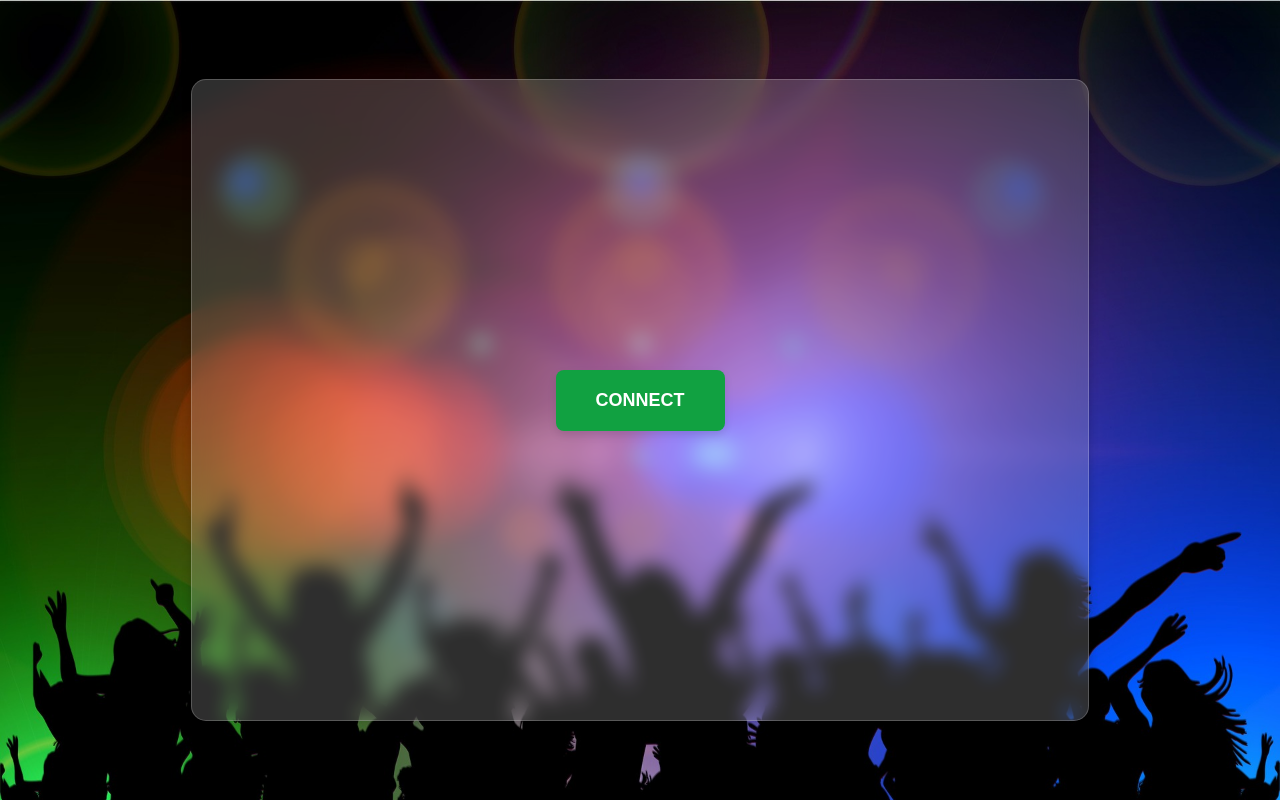
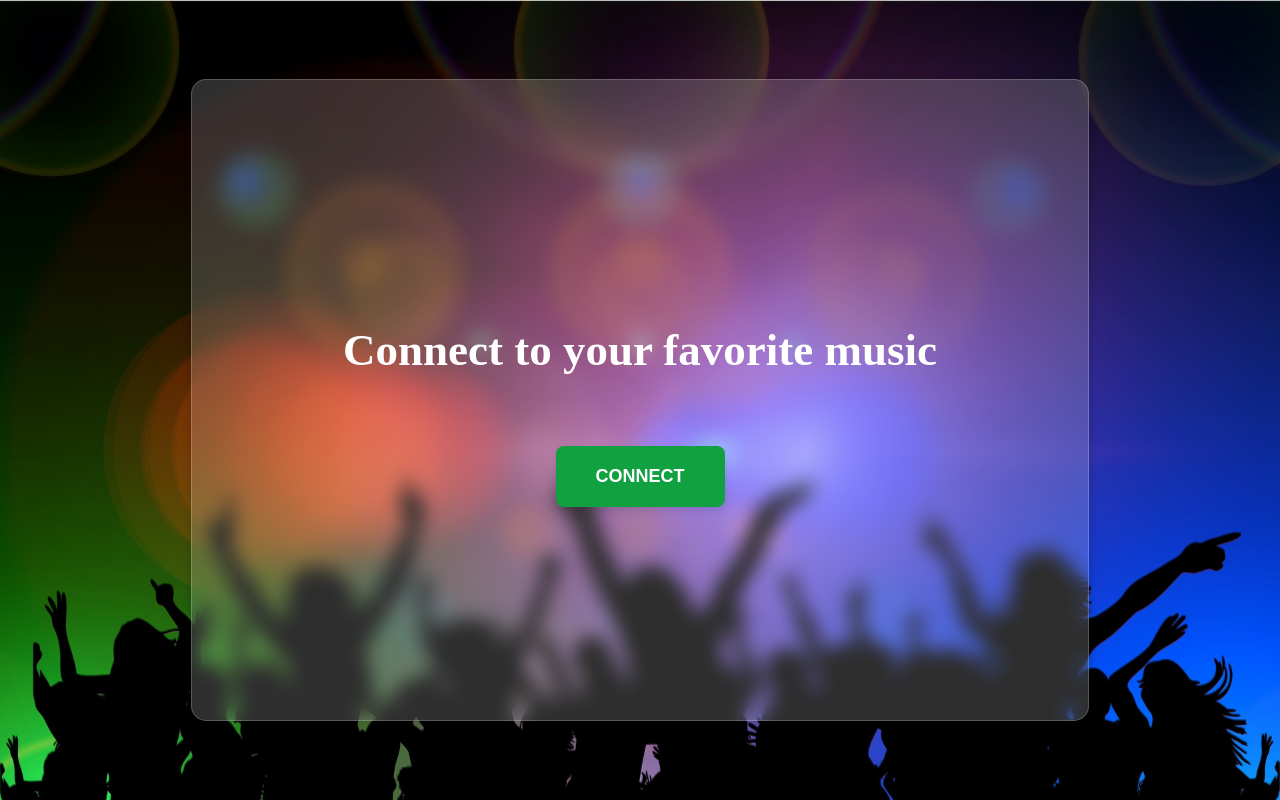
Before and after one commit to shamyorjani/clean-emtion-tracker, a website: page templates/connect.html in a window 1280 px wide. Drawn offline with Linux system fonts and the light colour scheme.

Commit message:
jsut edited the connect html file little bit good look

```diff
--- a/templates/connect.html
+++ b/templates/connect.html
@@ -15,8 +15,10 @@
 
       .container {
         display: flex;
+        flex-direction: column;
         justify-content: center;
         align-items: center;
+        gap: 50px;
         width: 70%;
         height: 80%;
         position: relative;
@@ -49,10 +51,19 @@
       .button:hover {
         background-color: #45a049;
       }
+
+      h1 {
+        font-size: 45px;
+        font-weight: bold;
+        color: #fff;
+        text-align: center;
+        margin-bottom: 20px;
+      }
     </style>
   </head>
   <body>
     <div class="container">
+      <h1>Connect to your favorite music</h1>
       <button class="button">Connect</button>
     </div>
   </body>
```
